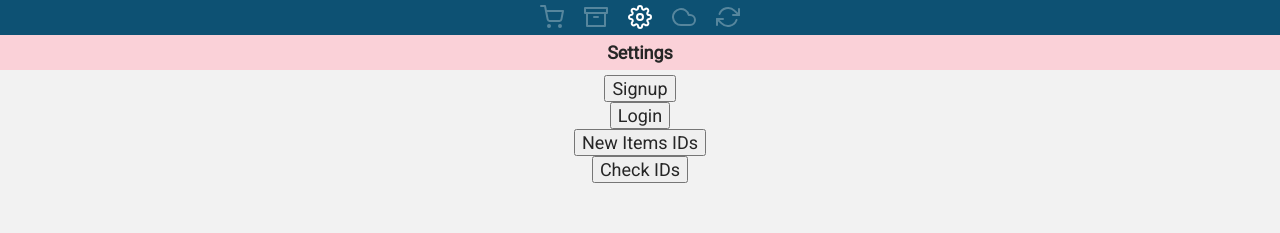
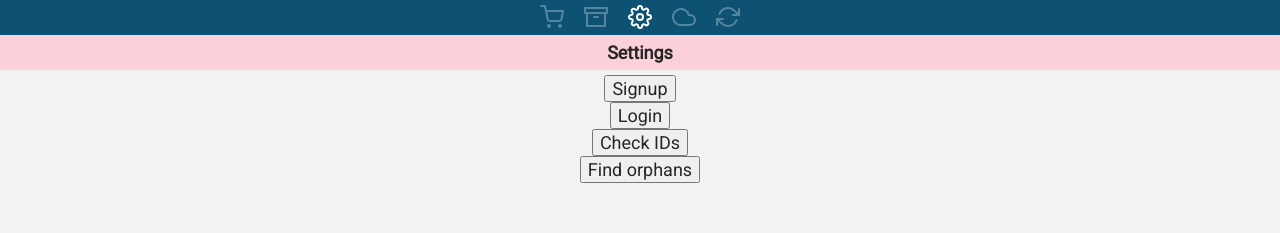
Before and after one commit to NiftyOctopus/lychee-list, a Vue app: page /settings in a window 1280 px wide. Shown: the top 233 px of the page. Built offline with nearby package versions, Linux system fonts and the light colour scheme.

Commit message:
Find the orphans

```diff
--- a/src/views/SettingsView.vue
+++ b/src/views/SettingsView.vue
@@ -8,8 +8,8 @@
 
         <div><router-link to='/auth/signup'><button>Signup</button></router-link></div>
         <div><router-link to='/auth/login'><button>Login</button></router-link></div>
-        <div><button @click='assignNewItemIDs()'>New Items IDs</button></div>
         <div><button @click='checkIDs()'>Check IDs</button></div>
+        <div><button @click='findOrphans()'>Find orphans</button></div>
 
         <!-- <view-footer></view-footer> -->
     </div>
@@ -43,35 +43,6 @@
             Only runs when the watched property changes */
         },
         methods: {
-            async assignNewItemIDs() {
-                const items = await this.$db.items.filter((item) => {
-                    return parseInt(item.id) == item.id
-                }).toArray()
-
-                this.$store.dispatch('message', { text: items.length })
-                let recipes = {}
-                let names   = []
-
-                for(let item of items) {
-                    const id = this.getIDs(item.id)
-                    recipes[item.recipe] = true
-                    names.push(item.name)
-                    //const updated = Object.assign({}, item)
-                    //updated.id = id.new
-
-                    //await this.$db.items.add(updated)
-                    //await this.$db.items.delete(id.old)
-                }
-
-                this.$store.dispatch('message', { text: JSON.stringify(recipes) })
-                this.$store.dispatch('message', { text: names.join(', ') })
-            },
-            getIDs(id) {
-                return {
-                    old: id,
-                    new: this.createID()
-                }
-            },
             async checkIDs() {
                 const recipes = await this.$db.recipes.toCollection().primaryKeys()
                 const items   = await this.$db.items.toCollection().primaryKeys()
@@ -81,6 +52,35 @@
 
                 const text = ints.length + ' ints of ' + ids.length + ' total'
                 this.$store.dispatch('message', { text })
+            },
+            async findOrphans() {
+                const recipes = await this.getRecipeIDs()
+                const items   = await this.$db.items.toArray()
+
+                let id, list
+                let orphans = []
+
+                for(let item of items) {
+                    id   = item.recipe
+                    list = !id || id === 0 || id === '0' || id === 'none'
+
+                    if(!list && !recipes[id + ''] && !recipes[parseInt(id)]) {
+                        orphans.push(item.name)
+                    }
+                }
+
+                this.$store.dispatch('message', { text: 'Found ' + orphans.length + ' orphans' })
+                this.$store.dispatch('message', { text: orphans.join(', ') })
+            },
+            async getRecipeIDs() {
+                let ids = {}
+                const recipes = await this.$db.recipes.toCollection().primaryKeys()
+
+                for(let id of recipes) {
+                    ids[id] = true
+                }
+
+                return ids
             }
         }
     }
```
